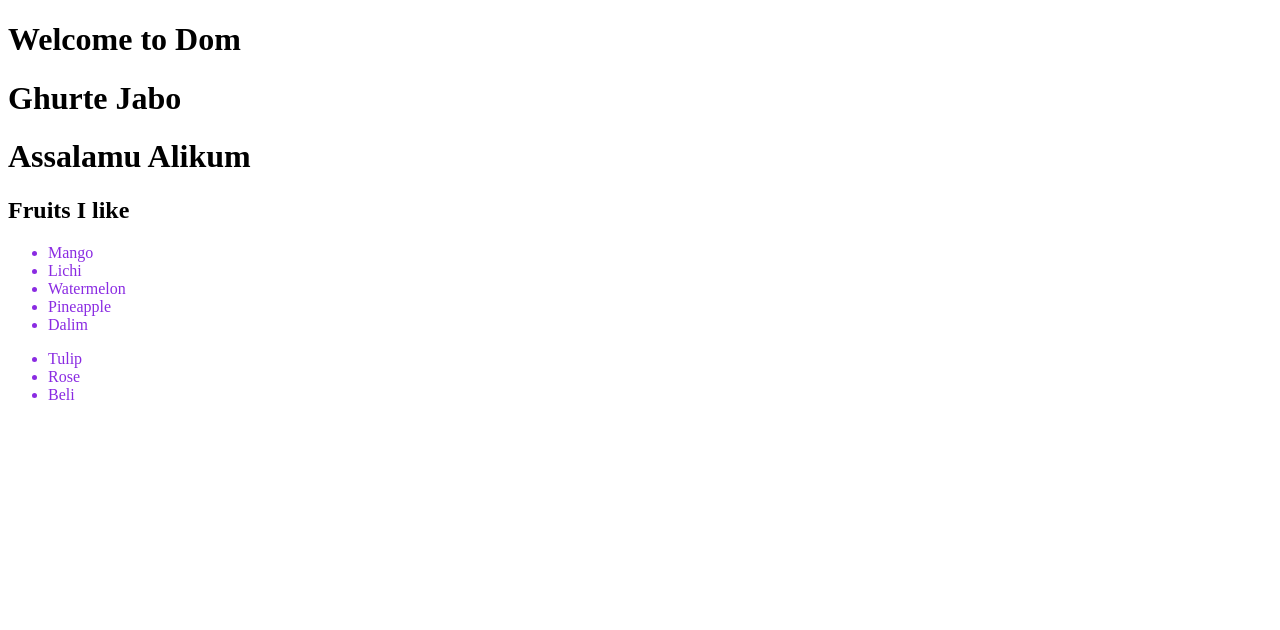
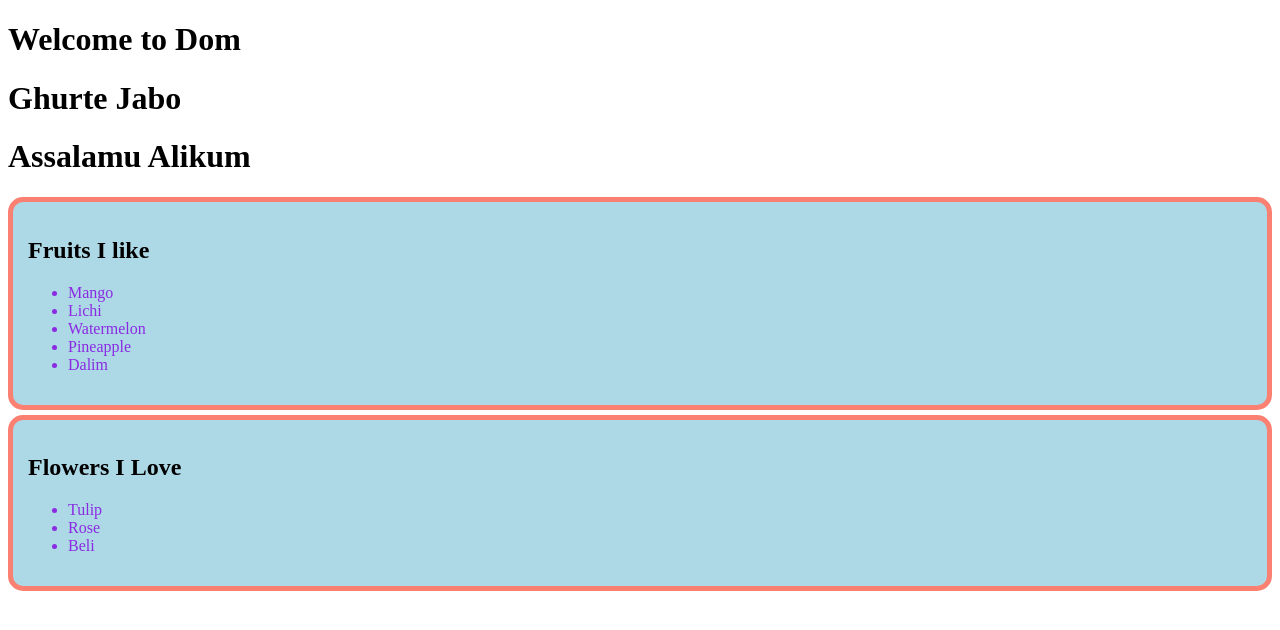
Before and after one commit to freelancer-nahida/programming-queenss-nolcity-javascript, a plain HTML site: page dom/index.html in a window 1280 px wide. Drawn offline with Linux system fonts and the light colour scheme.

Commit message:
add class 21

```diff
--- a/dom/index.html
+++ b/dom/index.html
@@ -22,17 +22,20 @@
             <li class="fruits">Lichi</li>
             <li class="fruits">Watermelon</li>
             <li class="fruits">Pineapple</li>
-            <li id="moja">Dalim</li>
+            <li id="cng">Dalim</li>
 
         </ul>
     </section>
     <!-- Document object Model -->
     <main>
-        <ul>
-            <li>Tulip</li>
-            <li>Rose</li>
-            <li>Beli</li>
-        </ul>
+        <section>
+            <h1 id="flower"> Flowers I Love</h1>
+            <ul>
+                <li>Tulip</li>
+                <li>Rose</li>
+                <li>Beli</li>
+            </ul>
+        </section>
     </main>
     <!-- <script>
         console.log('nahida');
@@ -47,6 +50,7 @@
     -->
     <script>
         // const liCollection = document.getElementsByTagName('li');
+
         // // console.log(liCollection);
         // for (const li of liCollection) {
         //     console.log(li.innerText);
@@ -57,11 +61,29 @@
         //     console.log(h1.innerText);
 
         // }
-        const classEle = document.getElementsByClassName('fruits');
-        // console.log(classEle);
+        // const classEle = document.getElementsByClassName('fruits');
+        // // console.log(classEle);
 
-        const idEle = document.getElementById('moja');
-        console.log(idEle);
+        // const idEle = document.getElementById('moja');
+        // console.log(idEle);
+        // const fruit = document.querySelectorAll('.fruits');
+        // for (const fruits of fruit) {
+        //     console.log(fruits);
+
+        // }
+        // const change = document.getElementById
+        //     ('cng');
+        // change.innerText = 'pomo';
+
+        const sections = document.querySelectorAll('section');
+        for (const section of sections) {
+            section.style.border = '5px solid salmon'
+            section.style.marginBottom = '5px';
+            section.style.borderRadius = '15px';
+            section.style.backgroundColor = 'lightblue';
+            section.style.padding = '15px';
+
+        }
 
 
     </script>
```
Also changed, not shown: all-class/object.js (renamed from object.js).
